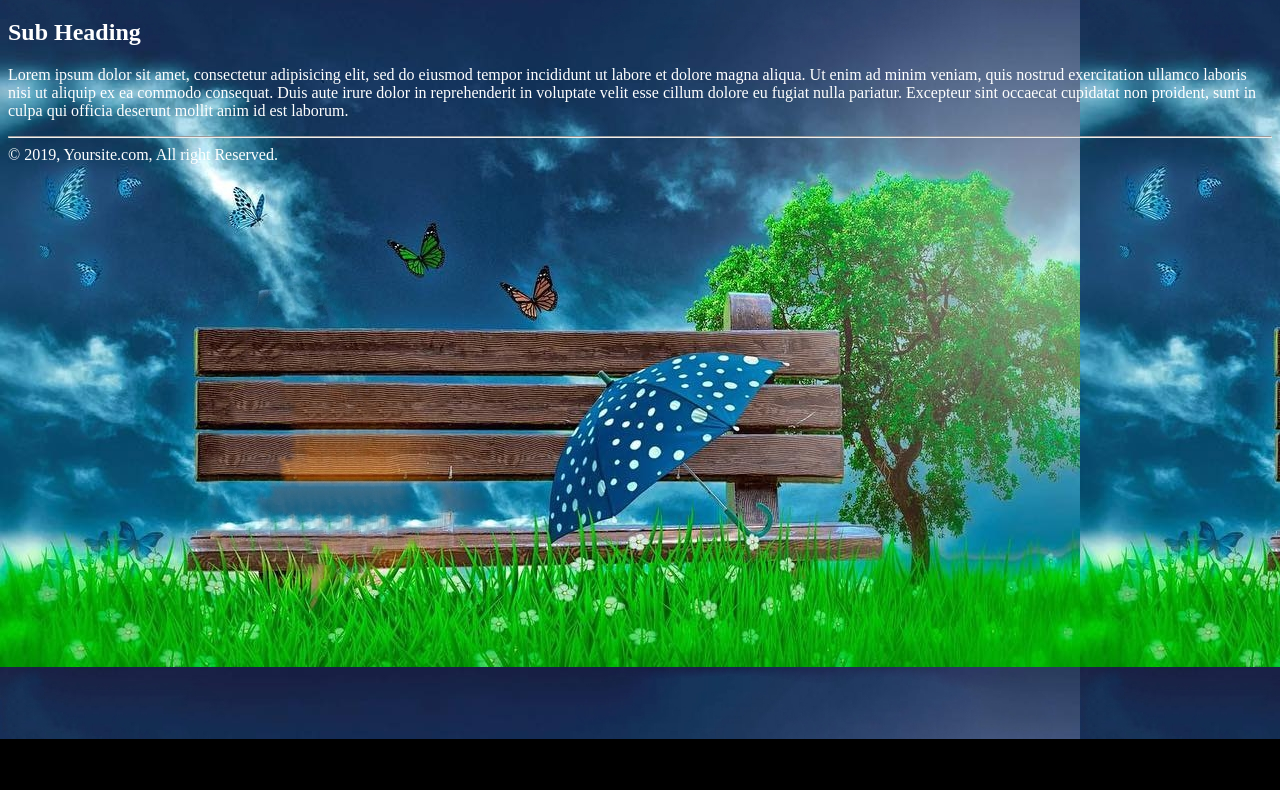
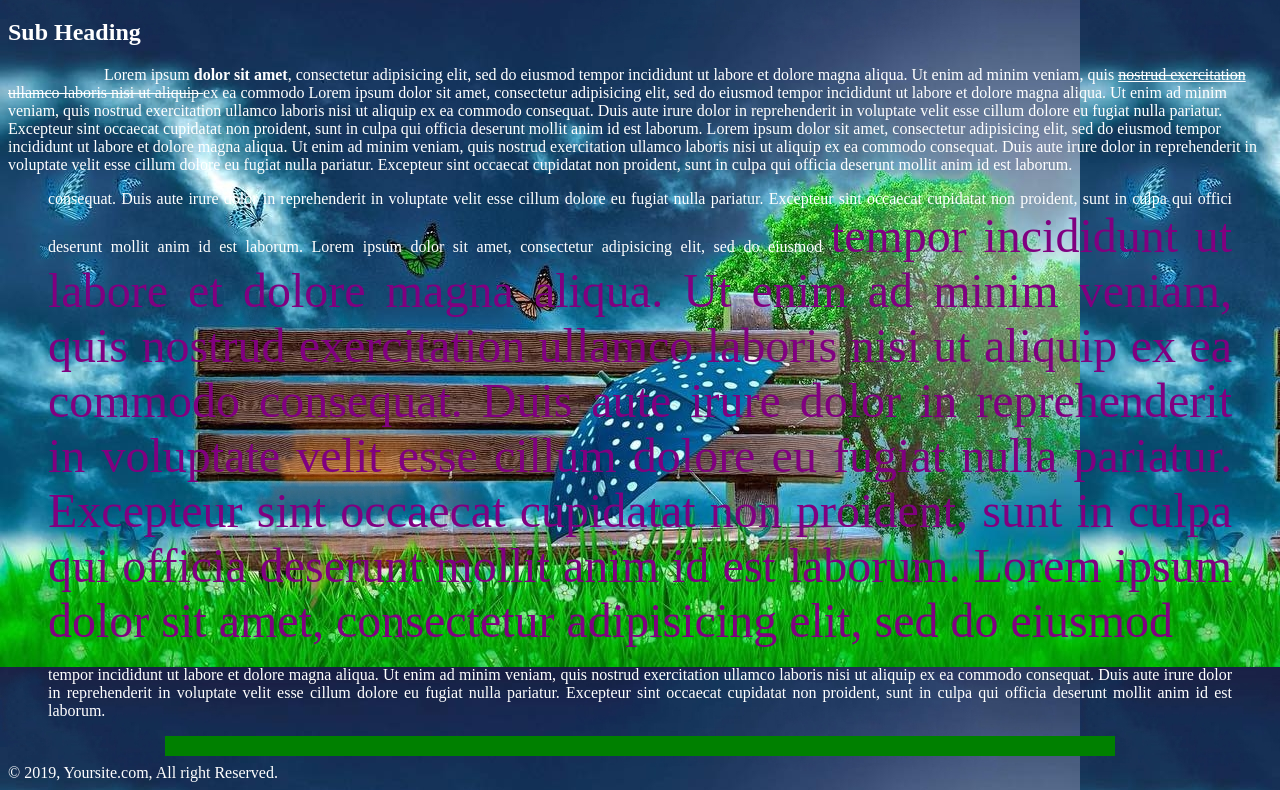
Before and after one commit to developerdrp/tritonbca2019, a plain HTML site: page index.html in a window 1280 px wide. Shown: the part 61-851 px from the top of the page. Before the commit the page ends 800 px from the top, so only its background shows below. Drawn offline with Linux system fonts and the light colour scheme.

Commit message:
basic text formatting

```diff
--- a/index.html
+++ b/index.html
@@ -5,6 +5,12 @@
 	<meta charset="utf-8" />
 	<meta name="author" content="Your Name" />
 </head>
+
+<!--
+	# Author: Dharma Raj Poudel
+	# Authro URL: drpoudel.com.np
+	# Licence: drpoudel.com.np
+-->
 <body bgcolor="#000000" text="#ffffff" background="images/bg.jpeg">
 	<header>
 		<h1>Welcome to the Sites</h1>
@@ -13,19 +19,48 @@
 		<section>
 		<article>
 			<h2>Sub Heading</h2>
-		<p> Lorem ipsum dolor sit amet, consectetur adipisicing elit, sed do eiusmod
+		<p> &nbsp;  &nbsp;  &nbsp;  &nbsp;  &nbsp;  &nbsp;  &nbsp;  &nbsp;  &nbsp;  &nbsp;  &nbsp;  &nbsp; Lorem ipsum <b>dolor sit amet</b>, consectetur adipisicing elit, sed do eiusmod
+		tempor incididunt ut labore et dolore magna aliqua. Ut enim ad minim veniam,
+		quis <u><s>nostrud exercitation</u> ullamco laboris nisi ut aliquip </s>ex ea commodo Lorem ipsum dolor sit amet, consectetur adipisicing elit, sed do eiusmod
+		tempor incididunt ut labore et dolore magna aliqua. Ut enim ad minim veniam,
+		quis nostrud exercitation ullamco laboris nisi ut aliquip ex ea commodo
+		consequat. Duis aute irure dolor in reprehenderit in voluptate velit esse
+		cillum dolore eu fugiat nulla pariatur. Excepteur sint occaecat cupidatat non
+		proident, sunt in culpa qui officia deserunt mollit anim id est laborum. Lorem ipsum dolor sit amet, consectetur adipisicing elit, sed do eiusmod
 		tempor incididunt ut labore et dolore magna aliqua. Ut enim ad minim veniam,
 		quis nostrud exercitation ullamco laboris nisi ut aliquip ex ea commodo
 		consequat. Duis aute irure dolor in reprehenderit in voluptate velit esse
 		cillum dolore eu fugiat nulla pariatur. Excepteur sint occaecat cupidatat non
 		proident, sunt in culpa qui officia deserunt mollit anim id est laborum.
 	</p>
+	<blockquote>
+		<p align="justify">
+		consequat. Duis aute irure dolor in reprehenderit in voluptate velit esse
+		cillum dolore eu fugiat nulla pariatur. Excepteur sint occaecat cupidatat non
+		proident, sunt in culpa qui offici deserunt mollit anim id est laborum. Lorem ipsum dolor sit amet, consectetur adipisicing elit, sed do eiusmod
+		<font color="purple" size=7 face='Cooper'>
+		tempor incididunt ut labore et dolore magna aliqua. Ut enim ad minim veniam,
+		quis nostrud exercitation ullamco laboris nisi ut aliquip ex ea commodo
+		consequat. Duis aute irure dolor in reprehenderit in voluptate velit esse
+		cillum dolore eu fugiat nulla pariatur. Excepteur sint occaecat cupidatat non
+		proident, sunt in culpa qui officia deserunt mollit anim id est laborum. Lorem ipsum dolor sit amet, consectetur adipisicing elit, sed do eiusmod
+	</font>
+		<br/>
+		<br/>
+
+		tempor incididunt ut labore et dolore magna aliqua. Ut enim ad minim veniam,
+		quis nostrud exercitation ullamco laboris nisi ut aliquip ex ea commodo
+		consequat. Duis aute irure dolor in reprehenderit in voluptate velit esse
+		cillum dolore eu fugiat nulla pariatur. Excepteur sint occaecat cupidatat non
+		proident, sunt in culpa qui officia deserunt mollit anim id est laborum.
+	</p>
+	</blockquote>
 </article>
 </section>
 	</main>
 
 	<foter>
-		<hr/>
+		<hr color="green" size="20px" width=75% align="center" noshade/>
 		&copy; 2019, Yoursite.com, All right Reserved.
 
 	</foter>
```
